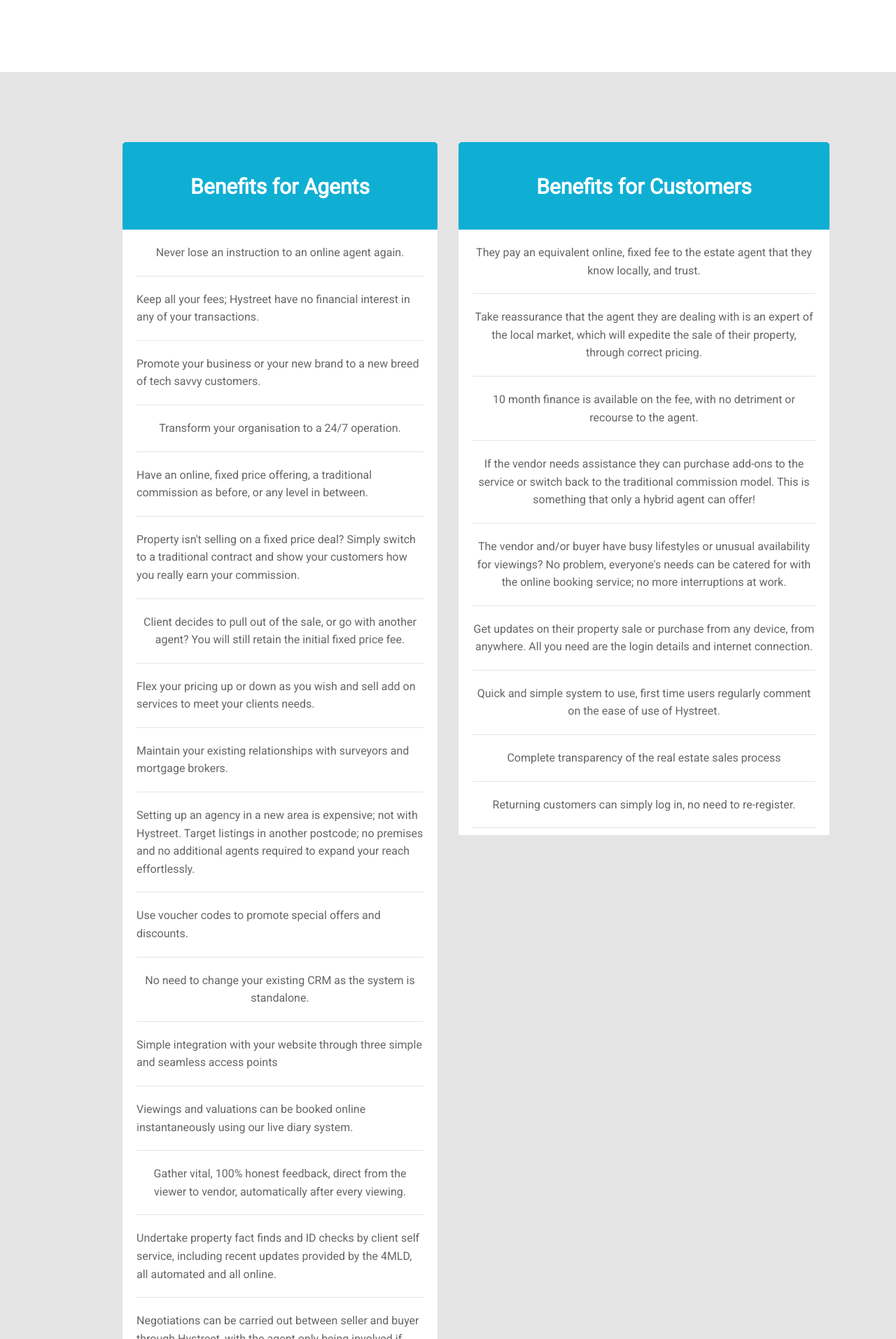
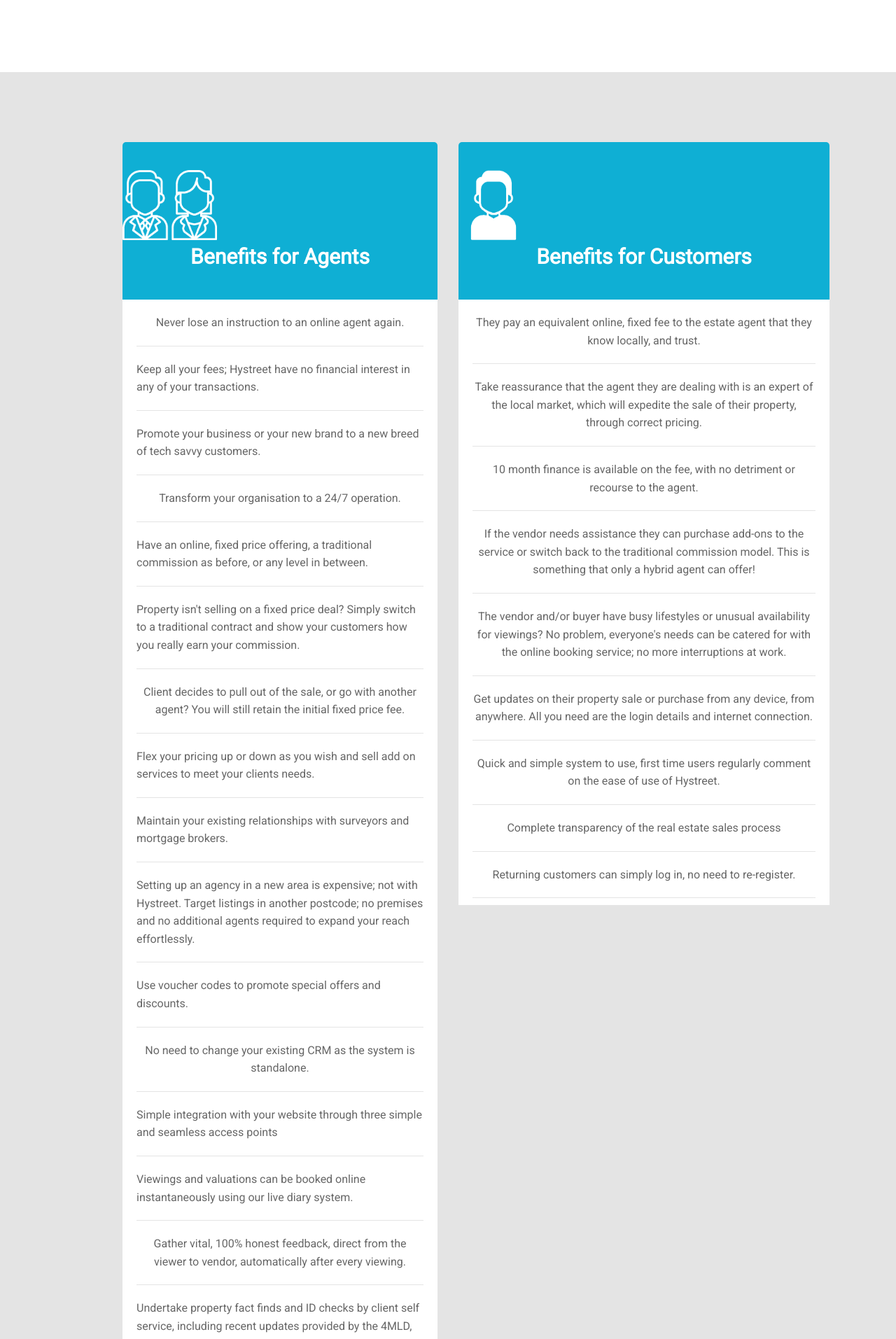
Before and after one commit to hystreet/hystreet.github.io, a Jekyll site: the page built from features-benefits/index.html, in a window 1280 px wide. Shown: the part 540-2453 px from the top of the page at 70% size. Built offline with Jekyll 4.4.1, drawn with Linux system fonts in a browser that asks for light colours; some web fonts are replaced; a script that is not in the unit is left out.

Commit message:
Update index.html

```diff
--- a/features-benefits/index.html
+++ b/features-benefits/index.html
@@ -42,6 +42,7 @@
 			<div class="fb-columns">
 				<div class="large-6 columns left fb-agents">
 					<header class="features-header">
+						<img class="fb-icon text-center" src="/images/agents2-white.png">
 						<h2>
 							Benefits for Agents
 						</h2>
@@ -116,6 +117,7 @@
 			<div>
 				<div class="large-6 columns right fb-customers">
 					<header class="features-header">
+						<img class="fb-icon text-center" src="/images/customer2-white.png">
 						<h2>
 							Benefits for Customers
 						</h2>
```
